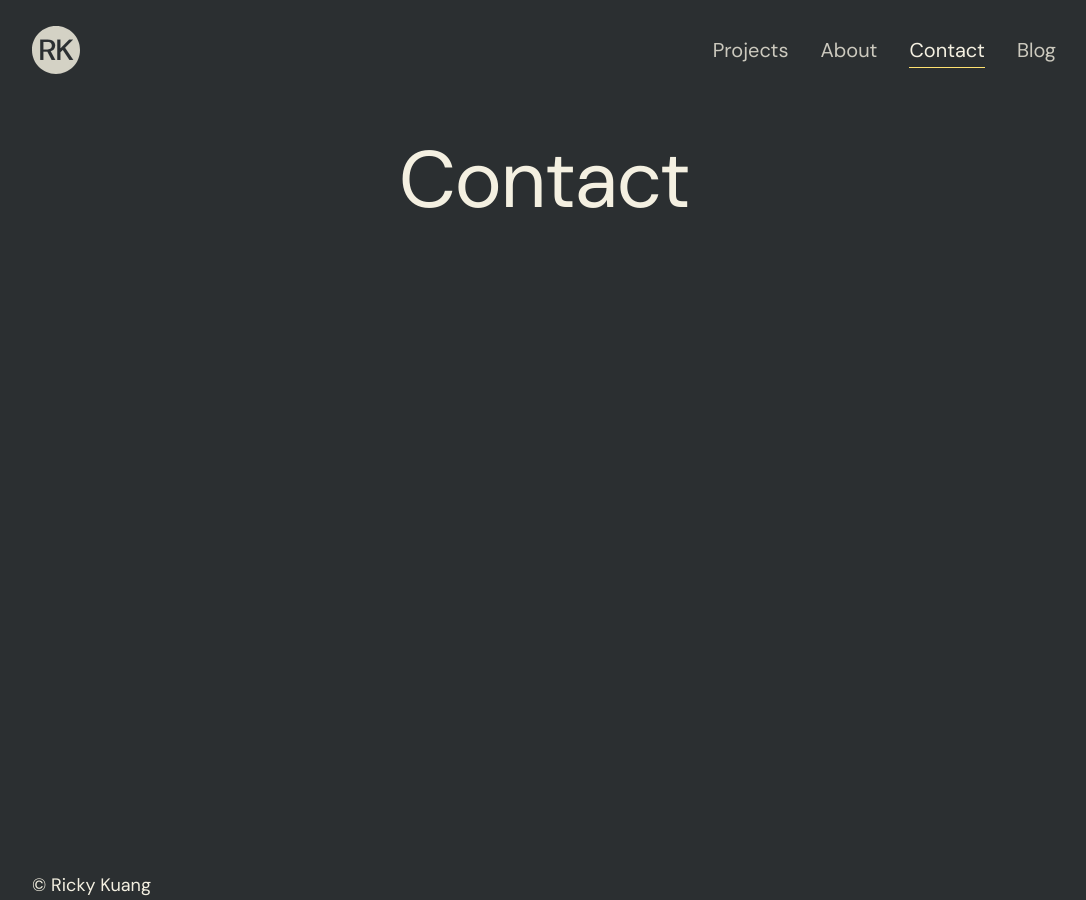
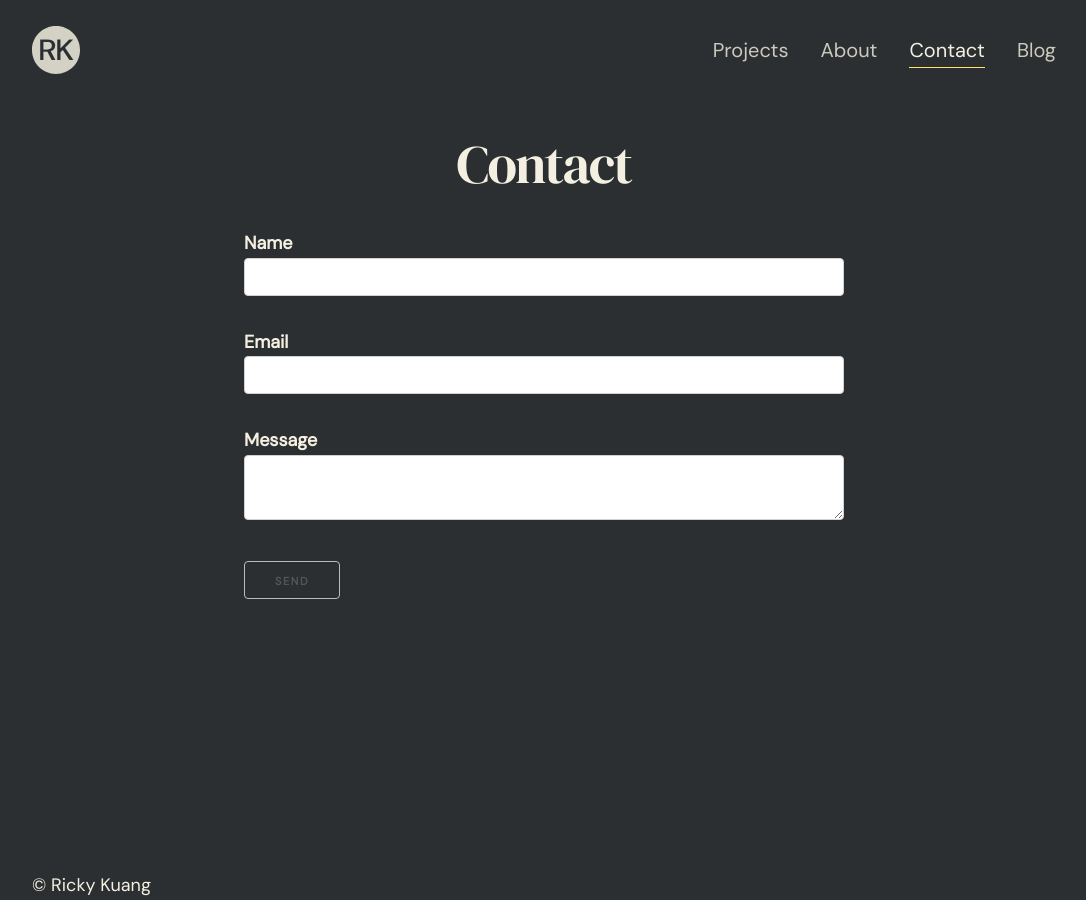
Before and after one commit to rkuang/rkuang.github.io, a Jekyll site: the page built from contact.html, in a window 1280 px wide. Shown: the whole page, without its empty margins (96-1182 px from the left). Built offline with Jekyll 4.4.1, drawn with Linux system fonts in a browser that asks for light colours; some web fonts are replaced.

Commit message:
add formspree contact page

```diff
--- /dev/null
+++ b/_sass/_contact.scss
@@ -0,0 +1,21 @@
+.contact {
+  display: flex;
+  flex-direction: column;
+  align-items: center;
+
+  .contact-header {
+    font-family: 'DM Serif Display', serif;
+    font-size: 3em;
+  }
+
+  .contact-form {
+    width: 600px;
+  }
+}
+
+
+label {
+  > input, > textarea {
+    width: 100%
+  }
+}
--- a/assets/css/styles.scss
+++ b/assets/css/styles.scss
@@ -5,3 +5,4 @@
 @import "main";
 @import "nav";
 @import "blog";
+@import "contact";
--- a/contact.html
+++ b/contact.html
@@ -2,4 +2,23 @@
 title: Contact
 ---
 
-<h1>Contact</h1>
+<div class="contact">
+  <h1 class="contact-header">Contact</h1>
+  <form action="https://formspree.io/f/mgepzopa" method="POST" class="contact-form">
+    <label>
+      Name
+      <input type="text" id="name" name="name">
+    </label>
+
+    <label>
+      Email
+      <input type="text" id="email" name="_replyto">
+    </label>
+
+    <label>
+      Message
+      <textarea id="message" name="message"></textarea>
+    </label>
+    <button type="submit">Send</button>
+  </form>
+</div>
```
